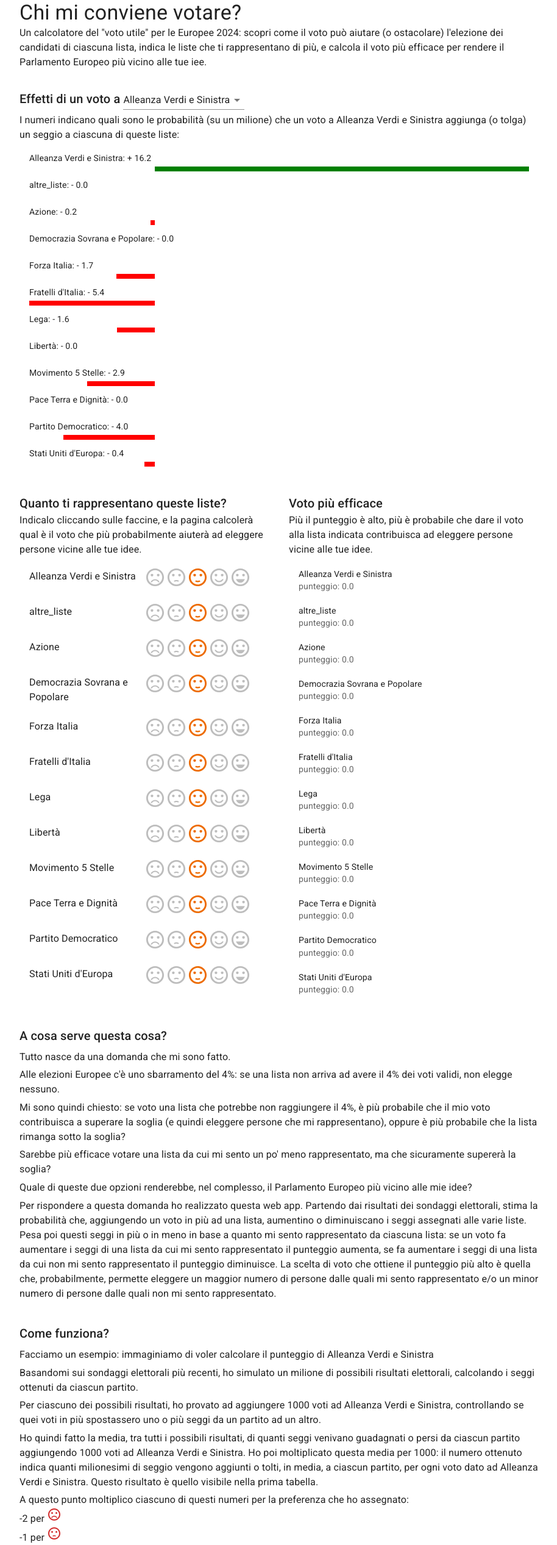
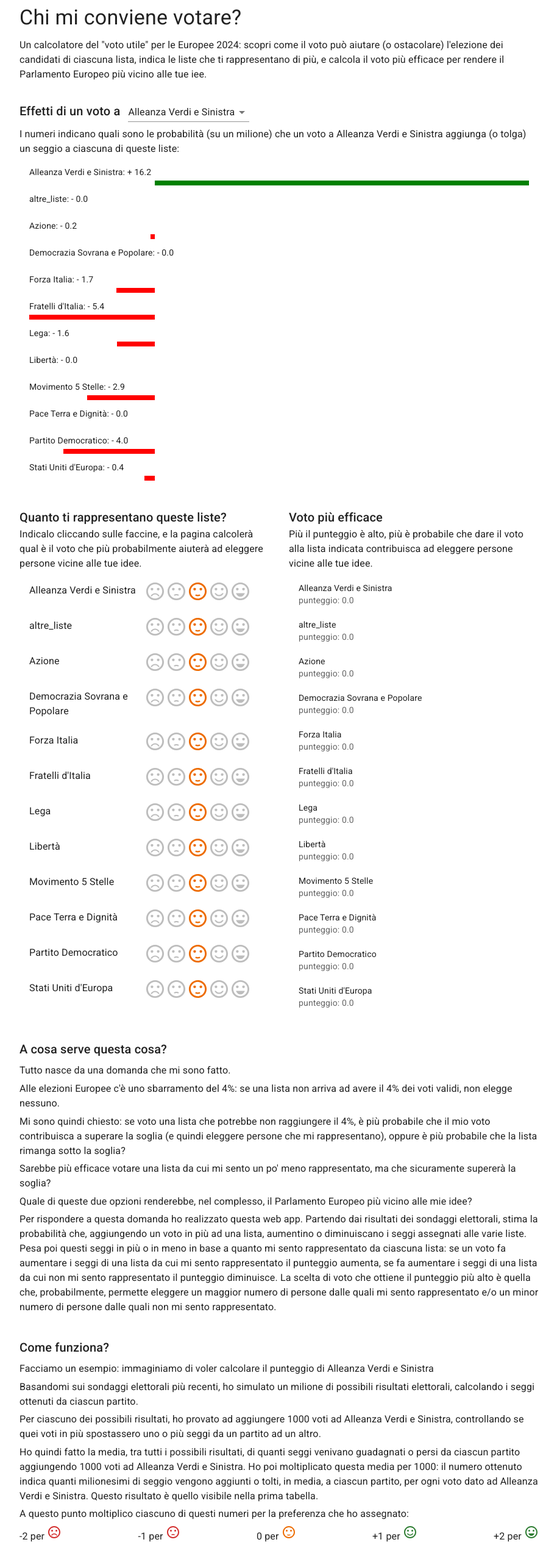
Before and after one commit to fornaeffe/valore_voto, a React (Vite) app: page / in a window 1280 px wide. Shown: the top 2533 px of the page at 61% size, without its empty margins (182-1096 px from the left). Built offline with nearby package versions, Linux system fonts and the light colour scheme.

Commit message:
sistemazione layout

```diff
--- a/src/App.tsx
+++ b/src/App.tsx
@@ -12,7 +12,6 @@
 import Grid from '@mui/material/Grid';
 import List from '@mui/material/List';
 import FormControl from '@mui/material/FormControl';
-import InputLabel from '@mui/material/InputLabel';
 import MenuItem from '@mui/material/MenuItem';
 import Select, { SelectChangeEvent } from '@mui/material/Select';
 
@@ -117,11 +116,11 @@
   return (
     <>
       <CssBaseline />
-      <Container maxWidth="md">
+      <Container maxWidth="md" sx={{paddingTop : 1}}>
         <Grid container spacing={4}>
 
           <Grid item xs={12}>
-            <Typography variant="h4">Chi mi conviene votare?</Typography>
+            <Typography variant="h4" gutterBottom>Chi mi conviene votare?</Typography>
             <Typography variant="body1" maxWidth={"md"}>
               Un calcolatore del "voto utile" per le Europee 2024:
               scopri come il voto può aiutare (o ostacolare)
@@ -134,9 +133,9 @@
 
           <Grid item xs={12}>
             <div className='riga-seleziona-partito'>
-              <Typography variant="h6" gutterBottom>Effetti di un voto a&nbsp;</Typography>
+              <Typography variant="h6" sx={{marginRight : 1}}>Effetti di un voto a&nbsp;</Typography>
 
-              <FormControl variant='standard' sx={{ minWidth: 90 }}>
+              <FormControl variant='standard' sx={{ minWidth: 90, marginBottom: 1}}>
                 {/* <InputLabel id="seleziona-partito-label">Lista</InputLabel> */}
                 <Select
                   id="seleziona-partito"
@@ -238,13 +237,25 @@
               Questo risultato è quello visibile nella prima tabella.
             </Typography>
             <Typography gutterBottom>
-              A questo punto moltiplico ciascuno di questi numeri per la preferenza che ho assegnato: <br />
-              -2 per <SentimentVeryDissatisfiedIcon color="error" /><br />
-              -1 per <SentimentDissatisfiedIcon color="error" /><br />
-              0 per <SentimentSatisfiedIcon color="warning" /><br />
-              +1 per <SentimentSatisfiedAltIcon color="success" /><br />
-              +2 per <SentimentVerySatisfiedIcon color="success" /><br />
+              A questo punto moltiplico ciascuno di questi numeri per la preferenza che ho assegnato:
             </Typography>
+            <Grid container columns={5} justifyContent={'space-between'}>
+              <Grid item>
+                -2 per <SentimentVeryDissatisfiedIcon color="error" />
+              </Grid>
+              <Grid item>
+                -1 per <SentimentDissatisfiedIcon color="error" />
+              </Grid>
+              <Grid item>
+                0 per <SentimentSatisfiedIcon color="warning" />
+              </Grid>
+              <Grid item>
+                +1 per <SentimentSatisfiedAltIcon color="success" />
+              </Grid>
+              <Grid item>
+                +2 per <SentimentVerySatisfiedIcon color="success" />
+              </Grid>
+            </Grid>
             <Typography gutterBottom>
               Ad esempio, se un voto ad Alleanza Verdi e Sinistra in media aggiunge tre milionesimi di seggio ad Alleanza Verdi e Sinistra
               ma nello stesso tempo ne toglie un milionesimo al Partito Democratico,
```
